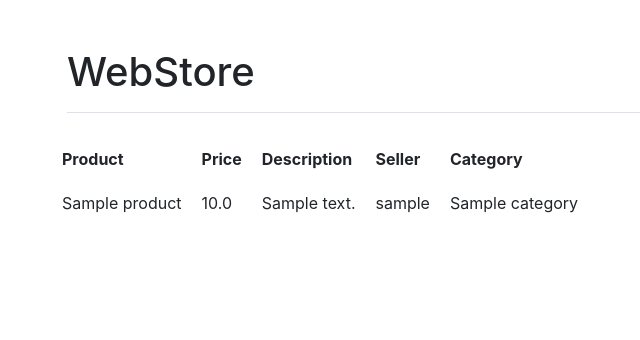
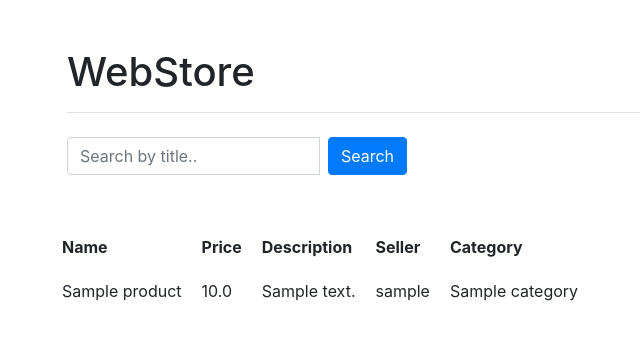
Before and after one commit to parissak/Verkkokauppa, a Flask app: page /products in a window 1280 px wide. Shown: the part 56-396 px from the top of the page, without its empty margins (33-673 px from the left). Run offline with Flask 2, Linux system fonts and the light colour scheme; tables that the repository leaves empty hold one stand-in row (values such as "Sample post"); some libraries are stand-ins or nearby versions.

Commit message:
yksinkertainen toiminnallisuus tuotteiden hakuun

```diff
--- a/application/products/forms.py
+++ b/application/products/forms.py
@@ -11,5 +11,5 @@ class ProductForm(FlaskForm):
         csrf = False
 
 # tobeimplemented
-#class SearchForm(FlaskForm):
-#    search = StringField("Name")
+class SearchForm(FlaskForm):
+    search = StringField("Name")
--- a/application/products/views.py
+++ b/application/products/views.py
@@ -6,30 +6,26 @@ from application.products.models import Product
 from application.categories.models import Category
 
 from application.products.forms import ProductForm
-#from application.products.forms import SearchForm
+from application.products.forms import SearchForm
 
 from sqlalchemy.sql import text
 
-# searchfield
-#@app.route('/products', methods=['GET','POST'])
-#def search_products():
-#    search = SearchForm(request.form)
-#    if request.method == 'POST':
-#        return search_results(search)
+# list & search
+@app.route("/products", methods=["GET", "POST"])
+def products_index():
+    if request.method == 'POST':
+        form = SearchForm(request.form)
+        product_name = request.form.get("search")
 
-#   return render_template('products/list.html', form=search, products = Product.query.all())
+        if not product_name:
+            result = Product.query.all()
+        else:
+            result = Product.query.filter_by(name=product_name).all()
 
-#tobeimplemented
-# search
-#@app.route("/results")
-#def search_results():
-#    return render_template("products/list.html")
+    if request.method == 'GET':
+        result = Product.query.all()
 
-
-# list
-@app.route("/products", methods=["GET"])
-def products_index():
-    return render_template("products/list.html", products = Product.query.all())
+    return render_template("products/list.html", form = SearchForm(), products = result)
 
 # new
 @app.route("/products/new/")
--- a/application/templates/products/list.html
+++ b/application/templates/products/list.html
@@ -4,18 +4,24 @@
 
 <div class="container">
   <div class="pb-2 mt-5 mb-4 border-bottom">
-      <h1>WebStore</h1>
+    <h1>WebStore</h1>
   </div>
 </div>
 
-<!-- <label for="site-search">Search the site:</label> -->
-<!-- <input type="search" id="site-search" name="q" aria-label="Search through site content"> -->
-
-<!--<button>Search</button> -->
+<div class="col-md-4 col-md-offset-0" style="margin-bottom:50px;">
+  <form method="post" action="{{ url_for('products_index') }}">
+    <div class="input-group">
+      <input type="text" name="search" placeholder="Search by title.." class="form-control">
+      <span class="input-group-btn ml-2">
+        <input class="btn btn-primary" type="submit" value="Search">
+      </span>
+    </div>
+  </form>
+</div>
 
 <table cellpadding="10">
   <tr>
-    <th>Product</th>
+    <th>Name</th>
     <th>Price</th>
     <th>Description</th>
     <th>Seller</th>
```
Also changed, not shown: application/templates/products/new.html (+5 -5 lines).
